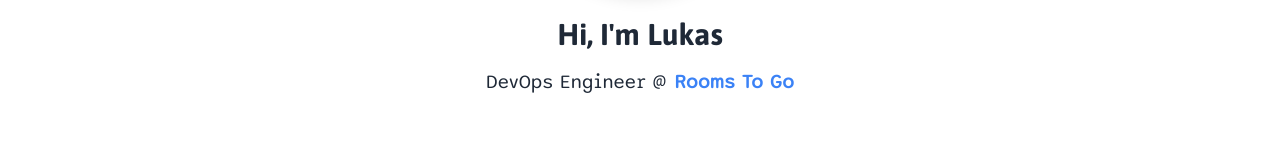
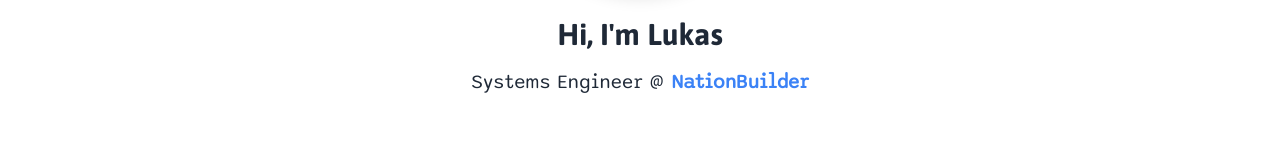
Before and after one commit to lagerfeuer/website, a Next.js app: page / in a window 1280 px wide. Shown: the part 424-584 px from the top of the page. Built offline with nearby package versions, Linux system fonts and the light colour scheme.

Commit message:
Started new job as Systems Engineer at NationBuilder

```diff
--- a/pages/index.jsx
+++ b/pages/index.jsx
@@ -22,13 +22,13 @@ function HomePage() {
               <h1 className="text-3xl font-bold mb-4">Hi, I&apos;m Lukas</h1>
               <h5 className="font-body text-xl mb-4">
                 <span>
-                  DevOps Engineer @
+                  Systems Engineer @
                   <Link
-                    href="https://www.roomstogo.com"
+                    href="https://nationbuilder.com"
                     target="_blank"
                     className="ml-2 font-bold text-blue-500"
                   >
-                    Rooms To Go
+                    NationBuilder
                   </Link>
                 </span>
               </h5>
```
Also changed, not shown: content/about.md (+2 -2 lines).
